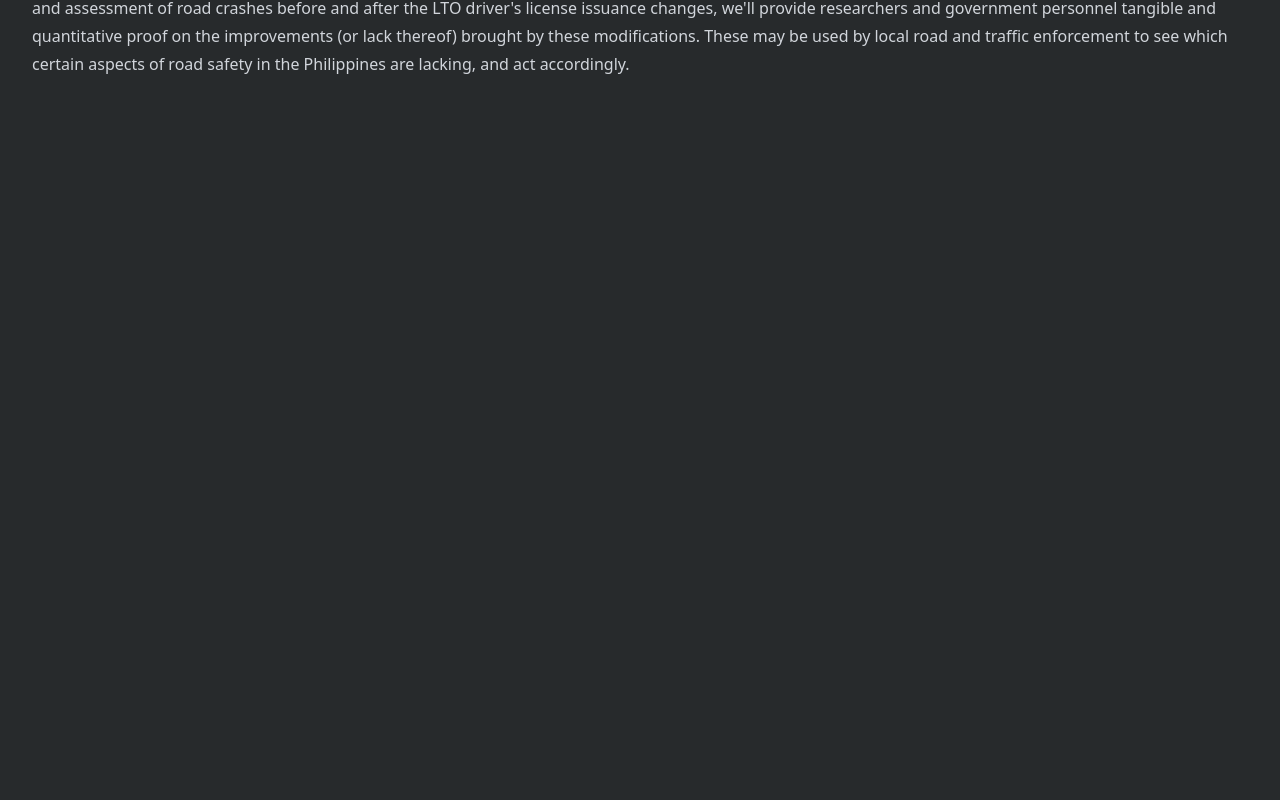
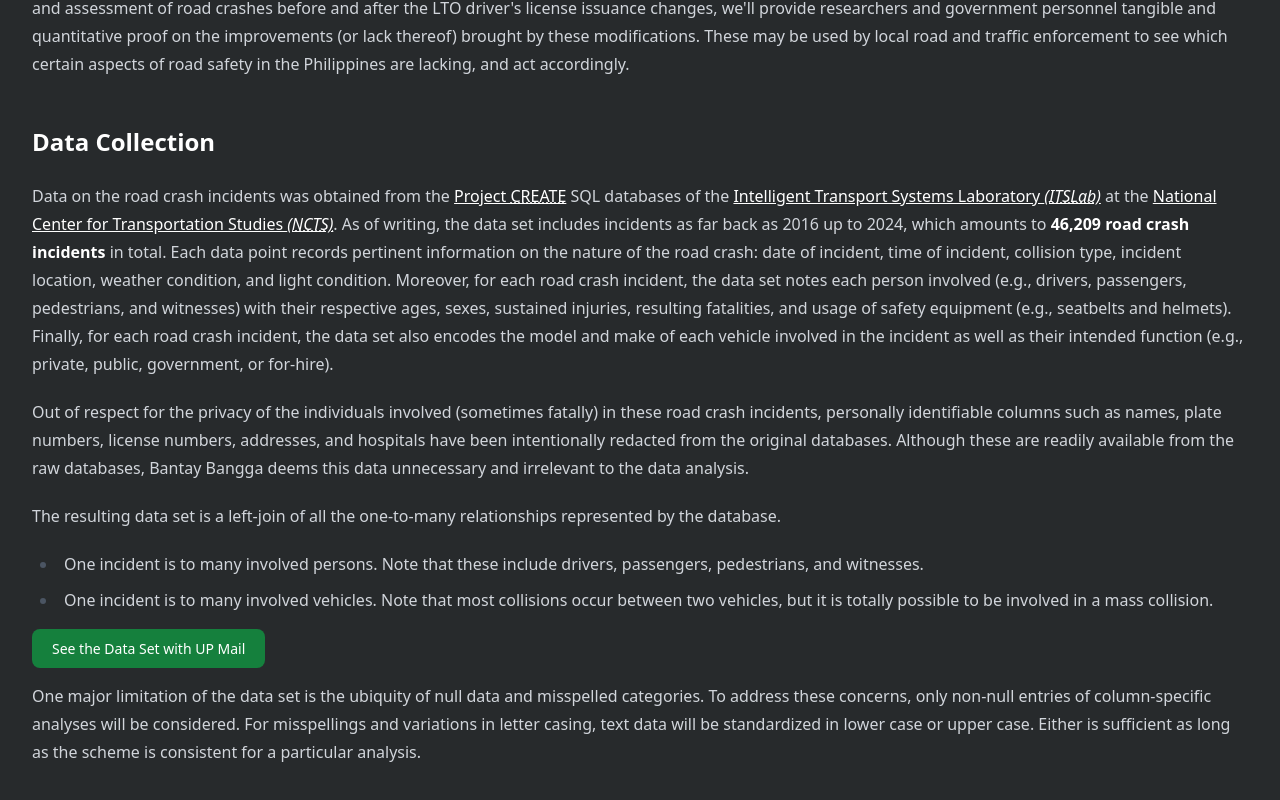
Before and after one commit to bantay-bangga/bantay-bangga.github.io, a SvelteKit app: page / in a window 1280 px wide. Shown: the part 2058-2858 px from the top of the page. Before the commit the page ends 2200 px from the top, so only its background shows below. Built offline with nearby package versions, Linux system fonts and the light colour scheme.

Commit message:
feat: include data collection section

```diff
--- a/src/routes/+page.svelte
+++ b/src/routes/+page.svelte
@@ -75,4 +75,60 @@
         the improvements (or lack thereof) brought by these modifications. These may be used by local road and traffic
         enforcement to see which certain aspects of road safety in the Philippines are lacking, and act accordingly.
     </p>
+    <h2>Data Collection</h2>
+    <p>
+        Data on the road crash incidents was obtained from the <a
+            href="https://itslab.ncts.upd.edu.ph/create/"
+            target="_blank"
+            >Project <abbr title="Collection, Recording, and Analysis of Traffic Incidence Data">CREATE</abbr></a
+        >
+        SQL databases of the
+        <a href="https://itslab.ncts.upd.edu.ph/" target="_blank"
+            >Intelligent Transport Systems Laboratory <dfn
+                ><abbr title="Intelligent Transport Systems Laboratory">(ITSLab)</abbr></dfn
+            ></a
+        >
+        at the
+        <a href="https://ncts.upd.edu.ph/" target="_blank"
+            >National Center for Transportation Studies <dfn
+                ><abbr title="National Center for Transportation Studies">(NCTS)</abbr></dfn
+            ></a
+        >. As of writing, the data set includes incidents as far back as 2016 up to 2024, which amounts to
+        <strong>46,209 road crash incidents</strong> in total. Each data point records pertinent information on the nature
+        of the road crash: date of incident, time of incident, collision type, incident location, weather condition, and
+        light condition. Moreover, for each road crash incident, the data set notes each person involved (e.g., drivers,
+        passengers, pedestrians, and witnesses) with their respective ages, sexes, sustained injuries, resulting fatalities,
+        and usage of safety equipment (e.g., seatbelts and helmets). Finally, for each road crash incident, the data set
+        also encodes the model and make of each vehicle involved in the incident as well as their intended function (e.g.,
+        private, public, government, or for-hire).
+    </p>
+    <p>
+        Out of respect for the privacy of the individuals involved (sometimes fatally) in these road crash incidents,
+        personally identifiable columns such as names, plate numbers, license numbers, addresses, and hospitals have
+        been intentionally redacted from the original databases. Although these are readily available from the raw
+        databases, Bantay Bangga deems this data unnecessary and irrelevant to the data analysis.
+    </p>
+    <p>The resulting data set is a left-join of all the one-to-many relationships represented by the database.</p>
+    <ul>
+        <li>
+            One incident is to many involved persons. Note that these include drivers, passengers, pedestrians, and
+            witnesses.
+        </li>
+        <li>
+            One incident is to many involved vehicles. Note that most collisions occur between two vehicles, but it is
+            totally possible to be involved in a mass collision.
+        </li>
+    </ul>
+    <a
+        href="https://docs.google.com/spreadsheets/d/11p-dVOkn23gm96M7nfzS0bfT7h5TYGks1wgk4W-c4GY"
+        target="_blank"
+        class="rounded-lg bg-green-700 px-5 py-2.5 text-sm font-medium text-white no-underline hover:bg-green-800 focus:outline-none focus:ring-4 focus:ring-green-300 dark:bg-green-600 dark:hover:bg-green-700 dark:focus:ring-green-800"
+        >See the Data Set with UP Mail</a
+    >
+    <p>
+        One major limitation of the data set is the ubiquity of null data and misspelled categories. To address these
+        concerns, only non-null entries of column-specific analyses will be considered. For misspellings and variations
+        in letter casing, text data will be standardized in lower case or upper case. Either is sufficient as long as
+        the scheme is consistent for a particular analysis.
+    </p>
 </article>
```
